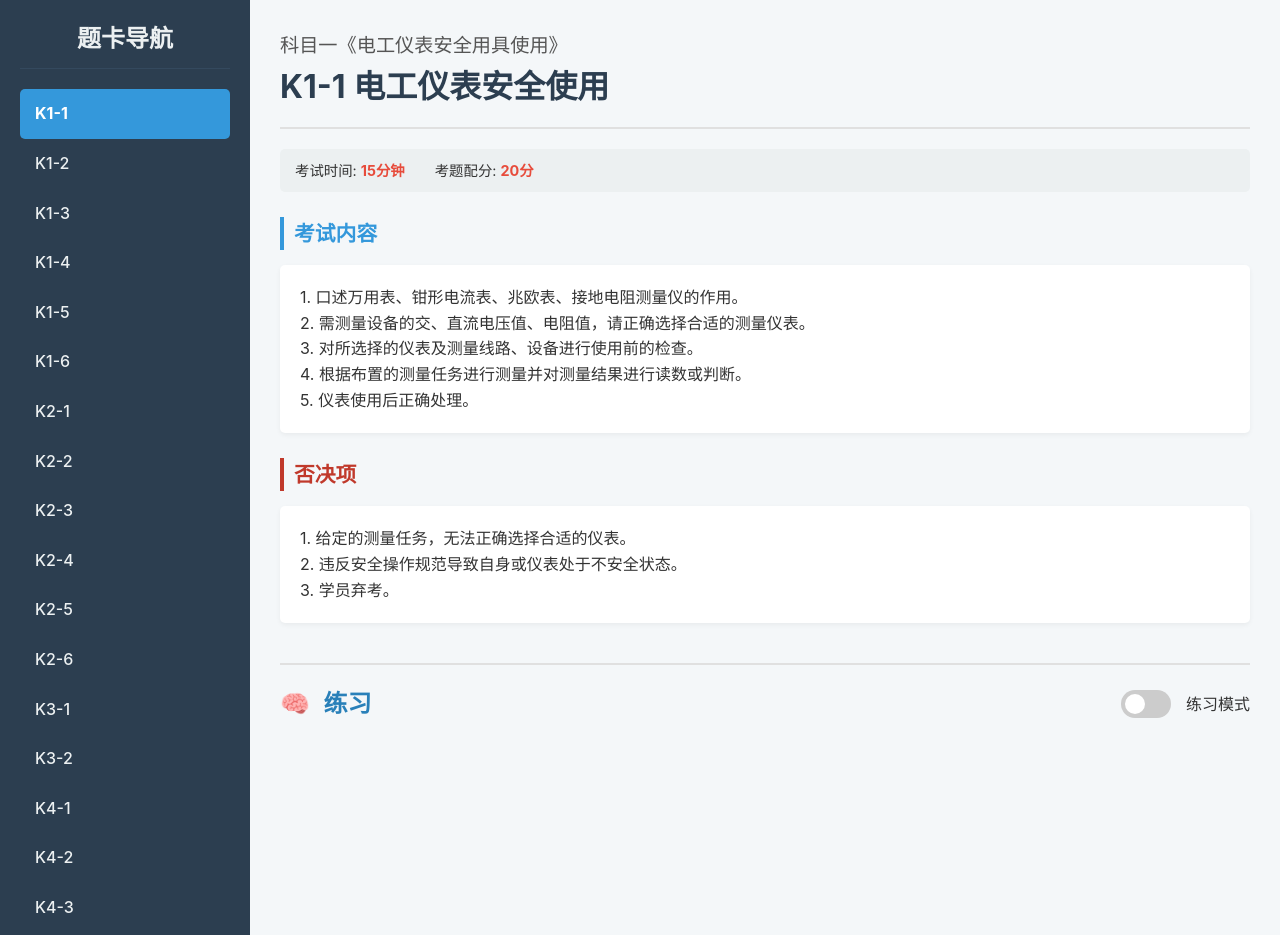
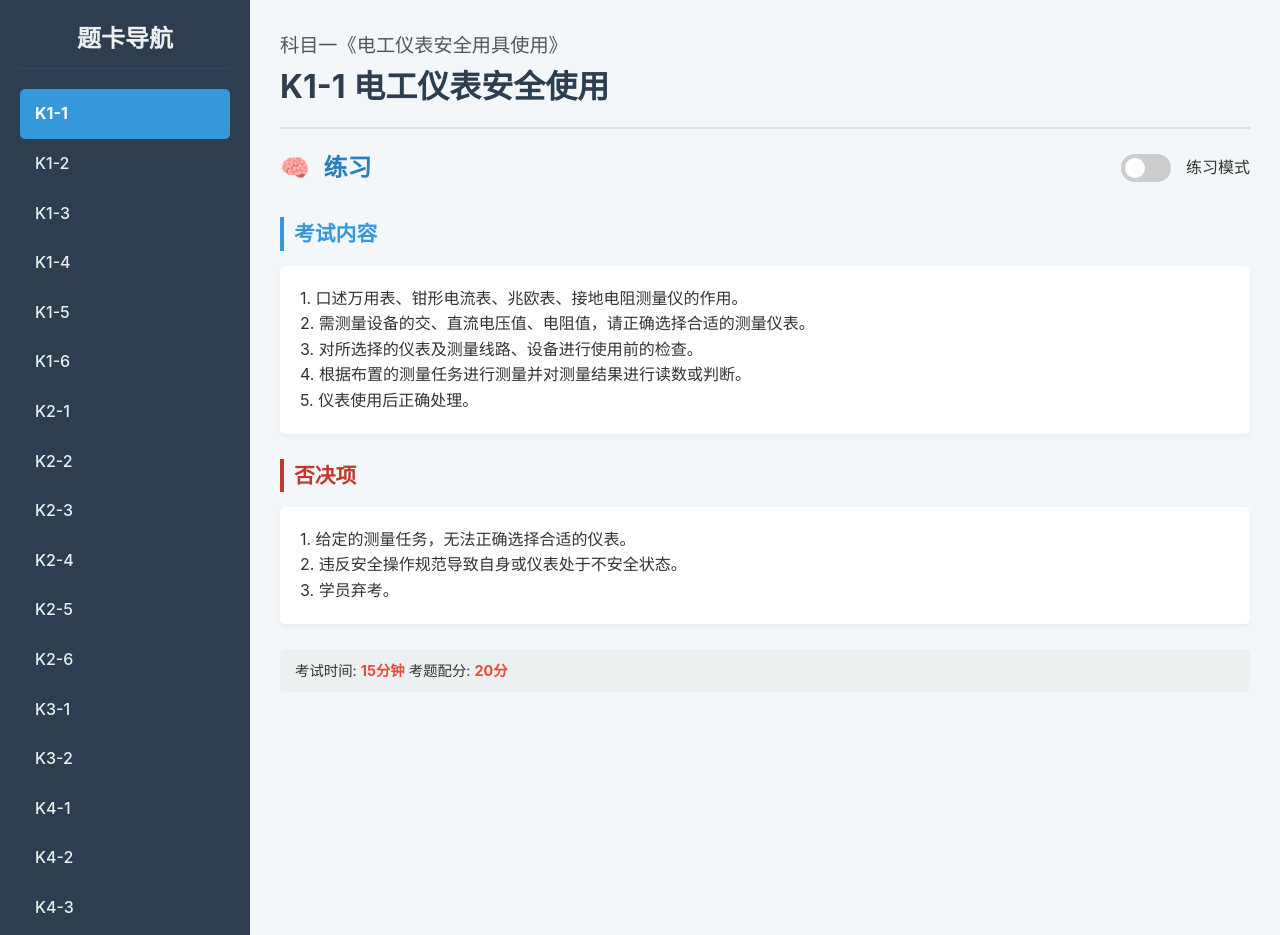
Before and after one commit to 2548876626/low-voltage-exam-prep, a plain HTML site: page index.html in a window 1280 px wide. Shown: the top 935 px of the page. Drawn offline with Linux system fonts and the light colour scheme.

Commit message:
练习放上面

```diff
--- a/app.js
+++ b/app.js
@@ -25,7 +25,8 @@ document.addEventListener('DOMContentLoaded', function() {
     const cardContentSections = [
         document.getElementById('card-content').parentElement,
         document.getElementById('card-veto').parentElement,
-        document.getElementById('card-image-container')
+        document.getElementById('card-image-container'),
+        document.querySelector('.card-meta')
     ];
 
     // --- 滑动功能所需变量 ---
--- a/index.html
+++ b/index.html
@@ -30,10 +30,22 @@
                 <h2 id="card-subject">科目</h2>
                 <h3 id="card-title">标题</h3>
             </div>
-            <div class="card-meta">
-                <span>考试时间: <strong id="card-time"></strong></span>
-                <span>考题配分: <strong id="card-score"></strong></span>
+
+            <!-- 练习模块移到这里（题目横线下面） -->
+            <div class="practice-section">
+                <div class="practice-header">
+                    <h3><span class="emoji">🧠</span> 练习</h3>
+                    <label class="switch">
+                        <input type="checkbox" id="practice-mode-toggle">
+                        <span class="slider"></span>
+                    </label>
+                    <span>练习模式</span>
+                </div>
+                <div id="practice-container" class="hidden">
+                    <!-- 练习题将由JS动态生成到这里 -->
+                </div>
             </div>
+
             <div id="card-image-container">
                  <!-- 图片将由JS动态生成 -->
             </div>
@@ -48,18 +60,10 @@
                 <div id="card-veto"></div>
             </div>
 
-            <div class="practice-section">
-                <div class="practice-header">
-                    <h3><span class="emoji">🧠</span> 练习</h3>
-                    <label class="switch">
-                        <input type="checkbox" id="practice-mode-toggle">
-                        <span class="slider"></span>
-                    </label>
-                    <span>练习模式</span>
-                </div>
-                <div id="practice-container" class="hidden">
-                    <!-- 练习题将由JS动态生成到这里 -->
-                </div>
+            <!-- 考试时间和考题配分放在后面 -->
+            <div class="card-meta">
+                <span>考试时间: <strong id="card-time"></strong></span>
+                <span>考题配分: <strong id="card-score"></strong></span>
             </div>
         </main>
     </div>
--- a/style.css
+++ b/style.css
@@ -101,6 +101,7 @@ body {
     background-color: #ecf0f1;
     border-radius: 5px;
     padding: 10px 15px;
+    margin-top: 25px;
     margin-bottom: 25px;
     display: flex;
     gap: 30px;
@@ -148,9 +149,10 @@ body {
 /*          3. 练习模式样式               */
 /* ======================================== */
 .practice-section {
-    margin-top: 40px;
-    border-top: 2px solid #e0e0e0;
-    padding-top: 20px;
+    margin-top: 20px;
+    margin-bottom: 30px;
+    border-top: none; /* 移除顶部边框，因为已经有题目横线 */
+    padding-top: 0;
 }
 
 .practice-header {
```
